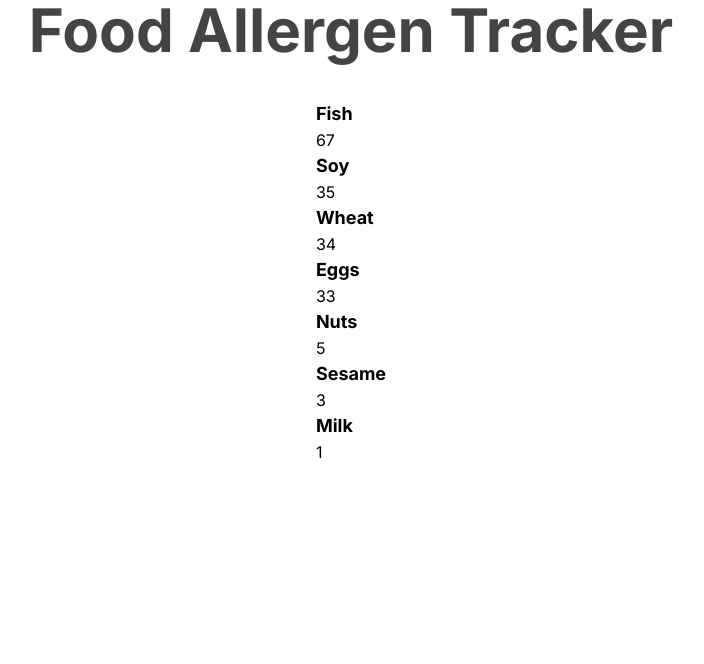
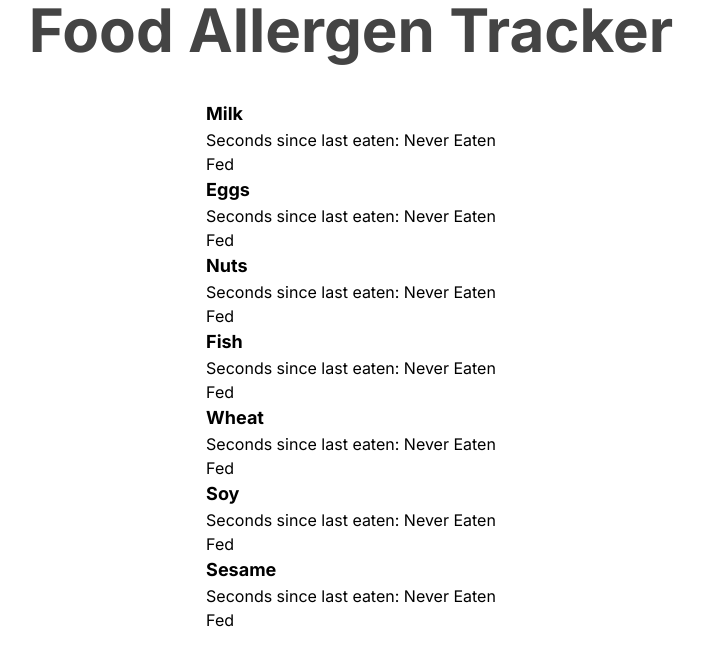
Before and after one commit to IlanaB/food-allergen-tracker, a Next.js app in the folder web/: page / in a window 1280 px wide. Shown: the top 664 px of the page, without its empty margins (289-993 px from the left). Built offline with nearby package versions, Linux system fonts and the light colour scheme.

Commit message:
make times persist
remove resetter component

```diff
--- a/web/app/components/allergen.js
+++ /dev/null
@@ -1,11 +0,0 @@
-import React from 'react'
-
-export default function Allergen({props, children}) {
-  const {name, time} = props;
-  return (
-    <div>
-      <p className='font-bold text-lg'>{name}</p>
-      <p>{time}</p>
-    </div>
-  )
-}
--- /dev/null
+++ b/web/app/components/since.js
@@ -0,0 +1,27 @@
+import React, { useState, useEffect } from "react";
+
+export default function Since({ props }) {
+  const [time, setTime] = useState(new Date());
+
+  useEffect(() => {
+    const timer = setInterval(() => {
+      setTime(new Date());
+    }, 1000);
+    return () => {
+      clearInterval(timer);
+    };
+  }, []);
+
+  // const daysSince = Math.floor((time - since) / (1000 * 24 * 60 * 60));
+  const secondsSince = props
+    ? Math.floor((time - props) / 1000)
+    : "Never Eaten";
+
+  return (
+    <div>
+      {/* <p>{since ? `Days since last eaten: ${daysSince < 0 ? 0 : daysSince}` : 'Never eaten' }</p> */}
+      {/* <p>{since ? `Seconds since last eaten: ${secondsSince < 0 ? 0 : secondsSince}` : 'Never eaten' }</p> */}
+      <p>{`Seconds since last eaten: ${secondsSince}`}</p>
+    </div>
+  );
+}
--- a/web/app/page.js
+++ b/web/app/page.js
@@ -1,40 +1,86 @@
-'use client'
-import { useEffect, useState, useLayoutEffect } from 'react';
-import Allergen from './components/allergen'
+"use client";
+import { useEffect, useState } from "react";
+import Since from "./components/since";
 
 let allergenNames = [
-  {name: 'Milk', time: 1},
-  {name: 'Eggs', time: 33},
-  {name: 'Nuts', time: 5},
-  {name: 'Fish', time: 67},
-  {name: 'Wheat', time: 34},
-  {name: 'Soy', time: 35},
-  {name: 'Sesame', time: 3},
-]
+  { name: "Milk", time: null },
+  { name: "Eggs", time: null },
+  { name: "Nuts", time: null },
+  { name: "Fish", time: null },
+  { name: "Wheat", time: null },
+  { name: "Soy", time: null },
+  { name: "Sesame", time: null },
+];
 
 export default function Home() {
-  const [allergens, setAllergens] = useState(allergenNames.sort(allergenTimeSortCallback));
+  const [allergens, setAllergens] = useState(
+    allergenNames.sort(allergenTimeSortCallback)
+  );
+
+  useEffect(() => {
+    const newTimes = loadTimesFromLocalStorage();
+    setAllergens(newTimes.sort(allergenTimeSortCallback));
+  }, []);
+
+  function updateTime(targetAllergen) {
+    setAllergens(
+      allergens.map((allergen) => {
+        if (allergen.name === targetAllergen) {
+          const time = new Date();
+          window.localStorage.setItem(allergen.name, time);
+          return { name: targetAllergen, time };
+        } else {
+          return allergen;
+        }
+      })
+    );
+    setAllergens((a) => a.sort(allergenTimeSortCallback));
+  }
 
   return (
     <main>
       <div className="flex flex-col items-center w-[100vw] h-[100vh]">
-        <h1 className=" text-6xl animate-pulse font-bold pb-10">Food Allergen Tracker</h1>
+        <h1 className=" text-6xl animate-pulse font-bold pb-10">
+          Food Allergen Tracker
+        </h1>
         <ul>
-          {allergens.map(({name, time}) => {
+          {allergens.map(({ name, time }) => {
             return (
-            <li key={name}>
-
-              <Allergen
-                props={ {name, time} }/>
-
-            </li>
-          )})}
+              <li key={name}>
+                <p className="font-bold text-lg">{name}</p>
+                <Since props={time} />
+                <button
+                  onClick={() => {
+                    updateTime(name);
+                  }}
+                >
+                  Fed
+                </button>
+              </li>
+            );
+          })}
         </ul>
       </div>
     </main>
-  )
+  );
 }
 
 function allergenTimeSortCallback(a, b) {
-  return b.time - a.time
+  if (a.time && b.time) {
+    return a.time - b.time;
+  }
+  if (!a.time) {
+    return 1;
+  } else {
+    return -1;
+  }
 }
+
+function loadTimesFromLocalStorage() {
+  const newTimes = allergenNames.map(({ name }) => {
+    const storedTime = window.localStorage.getItem(name);
+    const time = storedTime ? new Date(storedTime) : null;
+    return { name, time };
+  });
+  return newTimes;
+}
```
